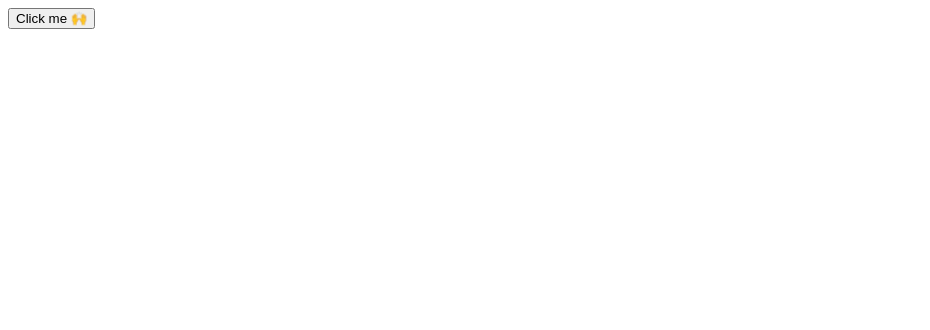
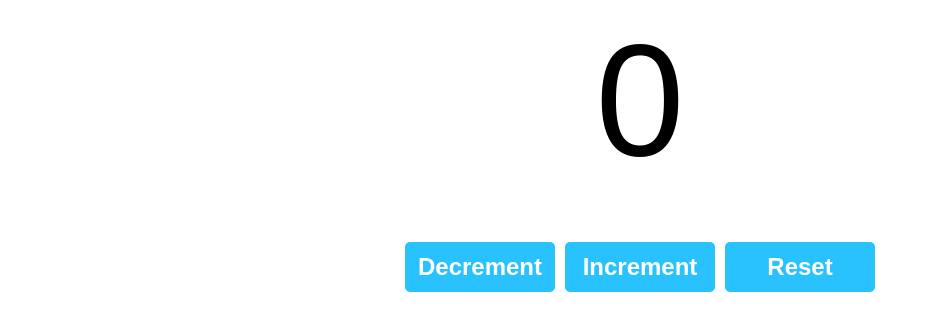
Before and after one commit to Franjj08/React, a React (Vite) app in the folder 2-card-components/: page / in a window 1280 px wide. Shown: the top 330 px of the page, without its empty margins (0-930 px from the left). Built offline with nearby package versions, Linux system fonts and the light colour scheme.

Commit message:
8-useState() hook

```diff
--- a/2-card-components/src/App.jsx
+++ b/2-card-components/src/App.jsx
@@ -3,7 +3,9 @@
 // import Student from "./Student";
 // import UserGreeting from "./UserGreeting";
 // import List from "./List";
-import Button from "./Button";
+// import Button from "./Button";
+// import MyComponent from "./MyComponent";
+import Counter from "./Counter";
 function App() {
   // const fruits = [{id: 1 ,name:"apple", calories: 95},
   //                 {id: 2 ,name:"orange", calories:45},
@@ -35,8 +37,14 @@
     //   {fruits.length> 0 && <List items = {fruits} category = "Fruits"/>}
     //   {vegetables.length >0 ? <List items = {vegetables} category = "Vegatables"/> : null}
     // </>
+    // <>
+    //   <Button></Button>
+    // </>
+    // <>
+    //   <MyComponent/>
+    // </>
     <>
-      <Button></Button>
+      <Counter/>
     </>
 
   );
--- /dev/null
+++ b/2-card-components/src/Counter.jsx
@@ -0,0 +1,27 @@
+import React,{useSet, useState} from "react"
+function Counter(){
+
+    const [count, setCount] = useState(0);
+
+    const increment = () => {
+        setCount(count + 1);
+    }
+
+    const decrement = () =>{
+        setCount(count - 1);
+    }
+
+    const reset =() =>{
+        setCount(0);
+    }
+
+    return(<div className="counter-container">
+            <p className="counter-display">{count}</p>
+            <button className="counter-button" onClick={decrement}> Decrement</button>
+            <button className="counter-button" onClick={increment}> Increment</button>
+            <button className="counter-button" onClick={reset}> Reset</button>
+        </div>)
+}
+
+
+export default Counter
--- /dev/null
+++ b/2-card-components/src/MyComponent.jsx
@@ -0,0 +1,33 @@
+import React,{useState} from "react"
+function MyComponent(){
+
+    const [name, setName] = useState("Guest");
+    const [age, setAge] = useState(0);
+    const [isEmployed, setEmployed] = useState(false);
+
+    const updateName = () =>{
+        setName("FRAN");
+    }
+
+    const incrementAge = () =>{
+        setAge(age+1);
+    }
+
+    const toggleEmployedStatus = () =>{
+        setEmployed(!isEmployed);
+    }
+    return(
+        <div>
+            <p>Name:{name}</p>
+            <button onClick={updateName}>Set Name</button>
+
+            <p>Age:{age}</p>
+            <button onClick={incrementAge}>Increment Age</button>
+
+            <p>Is employed:{isEmployed ?"Yes" : "No"}</p>
+            <button onClick={toggleEmployedStatus}>Toggle Status</button>
+        </div>
+    )
+}
+
+export default MyComponent
--- a/2-card-components/src/index.css
+++ b/2-card-components/src/index.css
@@ -70,7 +70,7 @@
 } */
 
 /*------------------------------------------- 5-render lists */
-.list-category{
+/* .list-category{
   font-size: 2.5em;
   font-weight: bold;
   color: hsl(0,0%,20%);
@@ -91,4 +91,33 @@
 .list-items li:hover{
   color: hsl(0,0%,45%);
   cursor:pointer;
+} */
+
+/*------------------------------------------- 8-useState() hook */
+.counter-container{
+  text-align: center;
+  font-family: Arial, Helvetica, sans-serif;
 }
+
+.counter-display{
+  font-size: 10em;
+  margin-top: 0;
+  margin-bottom: 50px;
+}
+
+.counter-button{
+  width: 150px;
+  height: 50px;
+  font-size: 1.5em;
+  font-weight: bold;
+  margin: 0px 5px;
+  background-color: hsl(197, 100%, 58%);
+  color: white;
+  border: none;
+  border-radius: 5px;
+  cursor: pointer;
+}
+
+.counter-button:hover{
+  background-color: hsl(197, 100%, 48%); ;
+}
```
